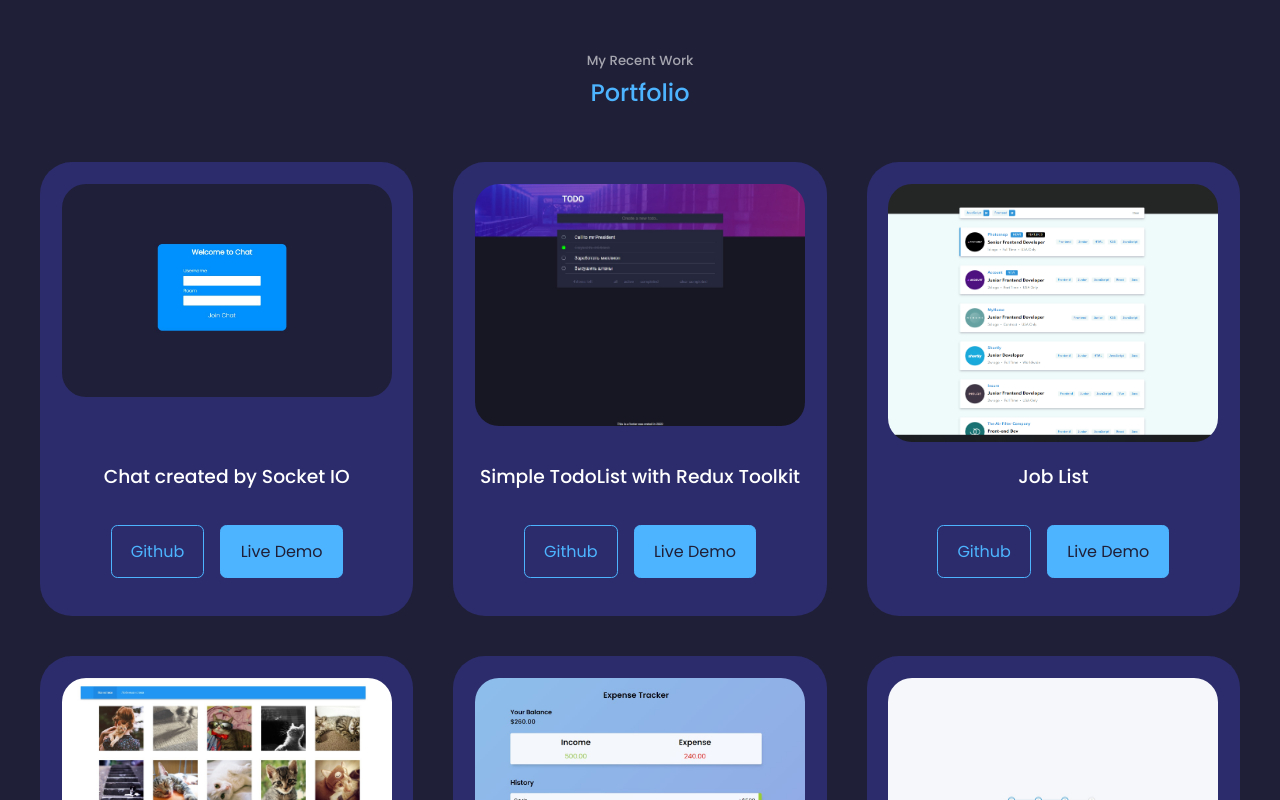
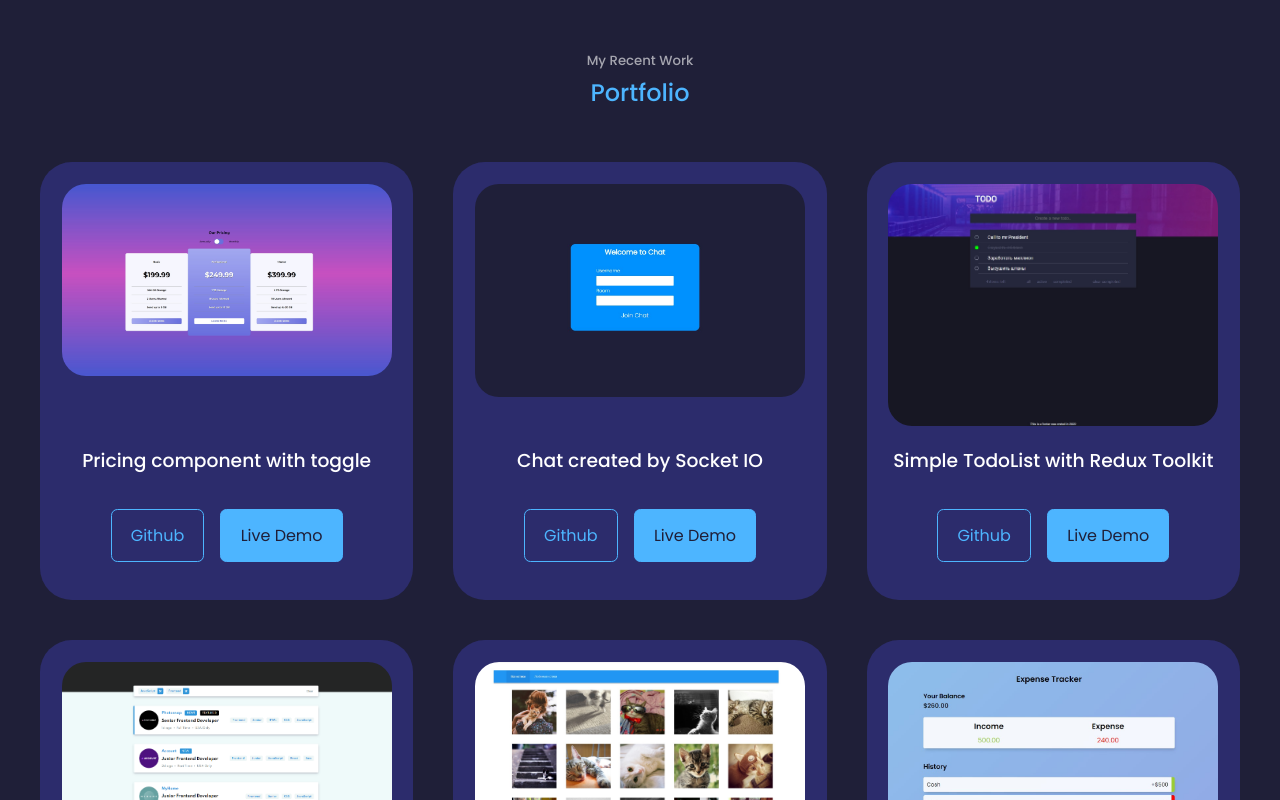
Before and after one commit to kykp/my-portfolio-web, a React (Create React App) app: page / in a window 1280 px wide. Shown: the part 1639-2439 px from the top of the page. Built offline with nearby package versions, Linux system fonts and the light colour scheme.

Commit message:
added 14 project

```diff
--- a/src/components/portfolio/Portfolio.jsx
+++ b/src/components/portfolio/Portfolio.jsx
@@ -1,165 +1,175 @@
-import React, {useEffect} from 'react'
-import "./portfolio.css"
-import IMG1 from "../../assets/portfolio1.jpg"
-import IMG2 from "../../assets/portfolio2.jpg"
-import IMG3 from "../../assets/portfolio3.jpg"
-import IMG4 from "../../assets/portfolio4.jpg"
-import IMG5 from "../../assets/portfolio5.jpg"
-import IMG6 from "../../assets/portfolio6.jpg"
-import IMG7 from "../../assets/portfolio7.jpg"
-import IMG8 from "../../assets/portfolio8.jpg"
-import IMG9 from "../../assets/portfolio9.jpg"
-import IMG10 from "../../assets/portfolio10.jpg"
-import IMG11 from "../../assets/portfolio11.jpg"
-import IMG12 from "../../assets/portfolio12.jpg"
-import IMG13 from "../../assets/portfolio13.jpg"
+import React, { useEffect } from "react";
+import "./portfolio.css";
+import IMG1 from "../../assets/portfolio1.jpg";
+import IMG2 from "../../assets/portfolio2.jpg";
+import IMG3 from "../../assets/portfolio3.jpg";
+import IMG4 from "../../assets/portfolio4.jpg";
+import IMG5 from "../../assets/portfolio5.jpg";
+import IMG6 from "../../assets/portfolio6.jpg";
+import IMG7 from "../../assets/portfolio7.jpg";
+import IMG8 from "../../assets/portfolio8.jpg";
+import IMG9 from "../../assets/portfolio9.jpg";
+import IMG10 from "../../assets/portfolio10.jpg";
+import IMG11 from "../../assets/portfolio11.jpg";
+import IMG12 from "../../assets/portfolio12.jpg";
+import IMG13 from "../../assets/portfolio13.jpg";
+import IMG14 from "../../assets/portfolio14.jpg";
 
-import {useOnScreen} from "../hooks/UseOnScreen"
+import { useOnScreen } from "../hooks/UseOnScreen";
 
 const data = [
   {
-    id:13,
+    id: 14,
+    image: IMG14,
+    title: "Pricing component with toggle",
+    github: "https://github.com/kykp/pricing",
+    demo: "https://pricing-p4ee.vercel.app/",
+  },
+  {
+    id: 13,
     image: IMG13,
     title: "Chat created by Socket IO",
     github: "https://github.com/kykp/socket_io_chat",
-    demo: "https://kykp-chat-websocket.herokuapp.com/"
+    demo: "https://kykp-chat-websocket.herokuapp.com/",
   },
   {
-    id:12,
+    id: 12,
     image: IMG12,
     title: "Simple TodoList with Redux Toolkit",
     github: "https://github.com/kykp/todo_redux_toolkit",
-    demo: "https://todo-redux-toolkit-delta.vercel.app/"
+    demo: "https://todo-redux-toolkit-delta.vercel.app/",
   },
   {
-    id:11,
+    id: 11,
     image: IMG11,
     title: "Job List",
     github: "https://github.com/kykp/job-list",
-    demo: "https://job-list-nine.vercel.app/"
+    demo: "https://job-list-nine.vercel.app/",
   },
   {
-    id:10,
+    id: 10,
     image: IMG10,
     title: "Cats Gallery",
     github: "https://github.com/kykp/frontend-challenge",
-    demo: "https://kykp.github.io/frontend-challenge/"
+    demo: "https://kykp.github.io/frontend-challenge/",
   },
   {
     id: 9,
     image: IMG9,
     title: "Expense Tracker",
     github: "https://github.com/kykp/expence_tracker",
-    demo: "https://expence-tracker-seven.vercel.app/"
+    demo: "https://expence-tracker-seven.vercel.app/",
   },
   {
     id: 8,
     image: IMG8,
     title: "Progress Steps",
     github: "https://github.com/kykp/progress_steps",
-    demo: "https://progress-steps-peach.vercel.app/"
+    demo: "https://progress-steps-peach.vercel.app/",
   },
   {
     id: 7,
     image: IMG7,
     title: "Expanding Cards",
     github: "https://github.com/kykp/css_gallery",
-    demo: "https://css-gallery-virid.vercel.app/"
+    demo: "https://css-gallery-virid.vercel.app/",
   },
   {
     id: 6,
     image: IMG6,
     title: "E Shop",
     github: "https://github.com/kykp/e-shop",
-  demo: "https://kykp.github.io/e-shop/"
+    demo: "https://kykp.github.io/e-shop/",
   },
   {
     id: 5,
     image: IMG5,
     title: "SPA React",
     github: "https://github.com/kykp/spa-react",
-  demo: "https://spa-react-ka5j77d00-kykp.vercel.app/"
+    demo: "https://spa-react-ka5j77d00-kykp.vercel.app/",
   },
   {
     id: 4,
     image: IMG4,
     title: "ToDo list on React",
     github: "https://github.com/kykp/ReactLearn1.io",
-  demo: "https://kykp.github.io/ReactLearn1.io/"
+    demo: "https://kykp.github.io/ReactLearn1.io/",
   },
   {
     id: 3,
     image: IMG3,
     title: "Mesto",
     github: "https://github.com/kykp/mesto",
-  demo: "https://kykp.github.io/mesto/"
-
-}, {
-  id:2,
+    demo: "https://kykp.github.io/mesto/",
+  },
+  {
+    id: 2,
     image: IMG2,
     title: "Russian Travel",
     github: "https://github.com/kykp/russian-travel",
-  demo: "https://kykp.github.io/russian-travel/index.html"
-
-}, {
-  id:1,
+    demo: "https://kykp.github.io/russian-travel/index.html",
+  },
+  {
+    id: 1,
     image: IMG1,
     title: " Video Catalog",
     github: "https://github.com/kykp/React-Video-Catalog",
-  demo: "https://kykp.github.io/React-Video-Catalog/"
-
-
-}
-
-]
-const Portfolio = ({updateData, onClick}) => {
-
+    demo: "https://kykp.github.io/React-Video-Catalog/",
+  },
+];
+const Portfolio = ({ updateData, onClick }) => {
   const [ref, visible] = useOnScreen({ threshold: 0.7 });
-
-
 
   useEffect(() => {
     let amountOfWorks = data.length;
-    onClick(amountOfWorks)
-  },[])
+    onClick(amountOfWorks);
+  }, []);
 
   useEffect(() => {
     if (visible) {
       updateData("#portfolio");
     }
-  }, [visible])
-
+  }, [visible]);
 
   return (
-    <section  id="portfolio">
+    <section id="portfolio">
       <h5 ref={ref}>My Recent Work</h5>
       <h2>Portfolio</h2>
 
-      <div className='container portfolio__container'>
-       {
-         data.map(({id, image, title, github, demo}) => {
+      <div className="container portfolio__container">
+        {data.map(({ id, image, title, github, demo }) => {
           return (
-            <article key={id} className='portfolio__item'>
-              <div className='portfolio__item-image'>
-                <img src={image} alt={title}/>
+            <article key={id} className="portfolio__item">
+              <div className="portfolio__item-image">
+                <img src={image} alt={title} />
               </div>
               <div>
                 <h3>{title}</h3>
                 <div className="portfolio__item-cta">
-                <a href={github} className='btn' rel="noreferrer" target="_blank">Github</a>
-                <a href={demo} className='btn btn-primary' rel="noreferrer" target="_blank" >Live Demo</a>
+                  <a
+                    href={github}
+                    className="btn"
+                    rel="noreferrer"
+                    target="_blank"
+                  >
+                    Github
+                  </a>
+                  <a
+                    href={demo}
+                    className="btn btn-primary"
+                    rel="noreferrer"
+                    target="_blank"
+                  >
+                    Live Demo
+                  </a>
                 </div>
-
               </div>
             </article>
-           )
-         })
-       }
-
-
+          );
+        })}
       </div>
     </section>
-  )
-}
+  );
+};
 
-export default Portfolio
+export default Portfolio;
```
Also changed, not shown: src/assets/portfolio14.jpg (added). Lines whose indentation alone changed are shown as unchanged.
